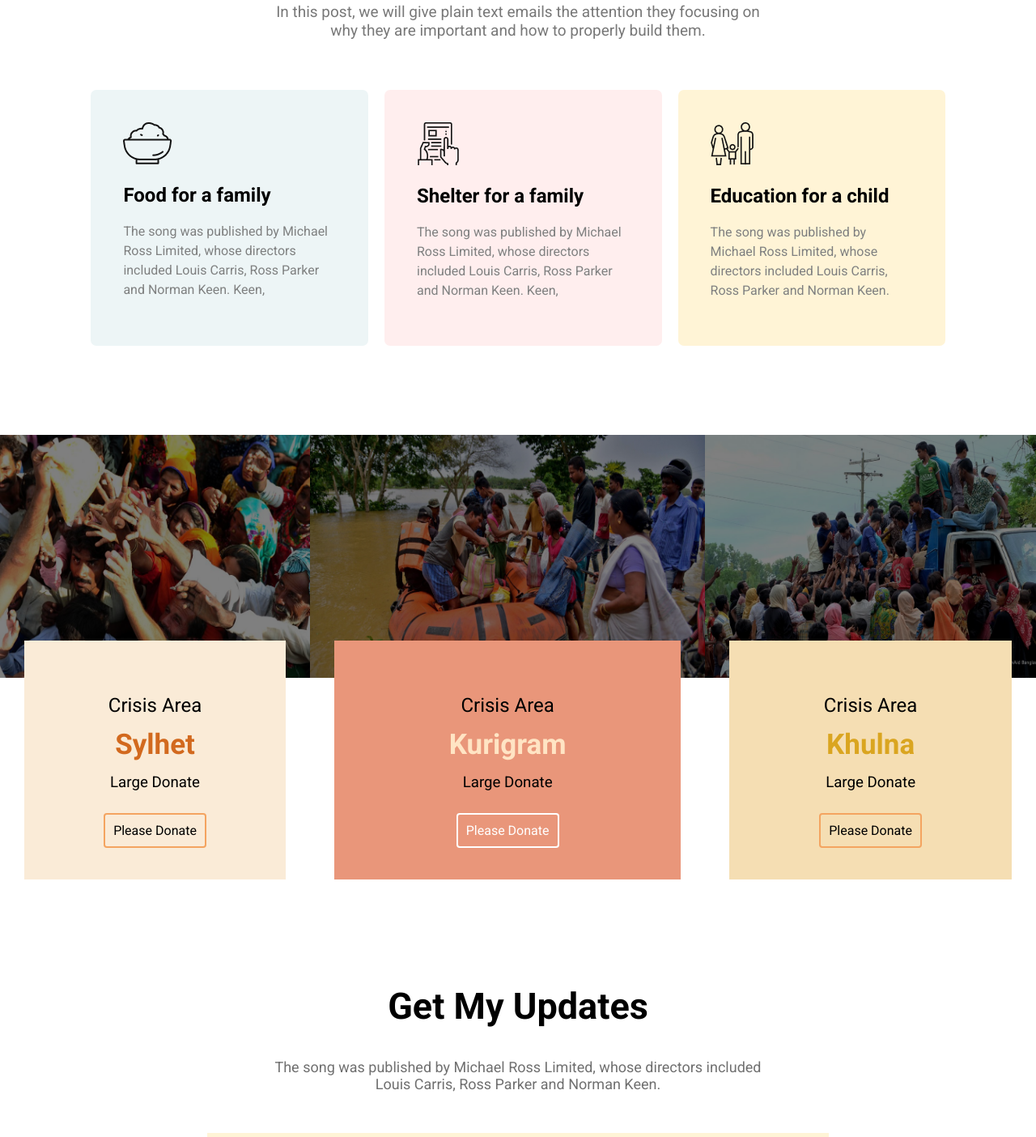
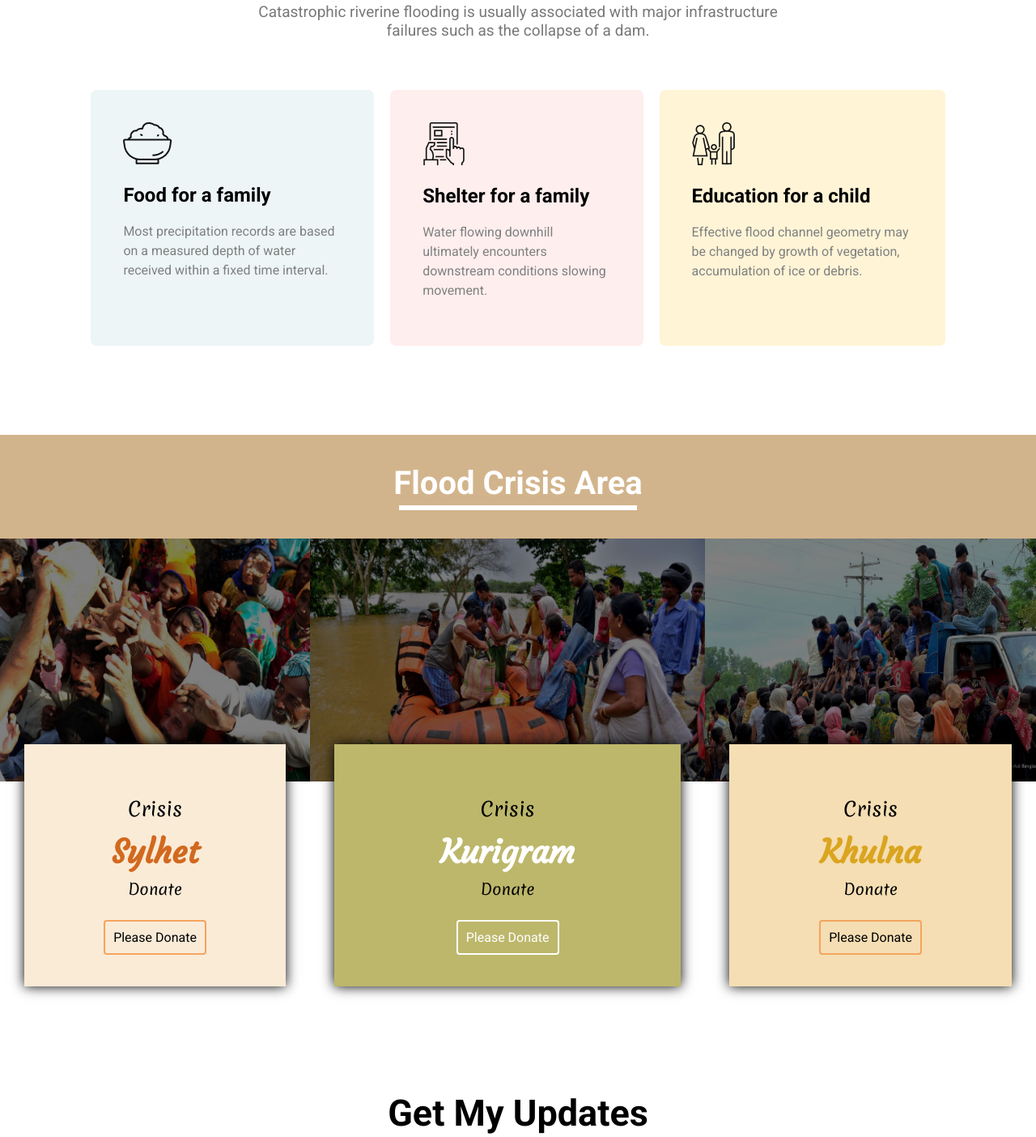
Before and after one commit to mamun102076/donate-today, a plain HTML site: page index.html in a window 1280 px wide. Shown: the part 1326-2730 px from the top of the page at 81% size. Drawn offline with Linux system fonts and the light colour scheme.

Commit message:
added crisis area header & style

```diff
--- a/index.html
+++ b/index.html
@@ -10,16 +10,23 @@
     <link rel="preconnect" href="https://fonts.googleapis.com">
     <link rel="preconnect" href="https://fonts.gstatic.com" crossorigin>
     <link href="https://fonts.googleapis.com/css2?family=Lobster&family=Roboto:ital,wght@0,400;0,700;1,300&display=swap" rel="stylesheet">
+    <link rel="preconnect" href="https://fonts.googleapis.com">
+    <link rel="preconnect" href="https://fonts.gstatic.com" crossorigin>
+    <link href="https://fonts.googleapis.com/css2?family=Merienda:wght@400;700&display=swap" rel="stylesheet">
+    <link rel="preconnect" href="https://fonts.googleapis.com">
+    <link rel="preconnect" href="https://fonts.gstatic.com" crossorigin>
+    <link href="https://fonts.googleapis.com/css2?family=Courgette&display=swap" rel="stylesheet">
+
     <link rel="stylesheet" href="style.css">
     <title>Donate Today</title>
 </head>
 <body>
 
-    <!--header-top-area------------------->
+    <!--header-top-area-section------------------->
     <section id="header-top-area">
         <div class="header-content">
             <h1>Let's Help Those Who Are More In Need</h1>
-            <p>In this post, we will give plain emails the attention they deserve—focusing <br> on why they are important properly build them.</p>
+            <p>Floods can happen on flat or low-lying areas when water is supplied by rainfall or snowmelt more rapidly than it can either infiltrate or run off.</p>
             <a class="donate-link" target="_blank" href="">Donate Now</a>
         </div>
     </section>
@@ -28,7 +35,7 @@
     <section id="donate-today-section">
         <div class="donate-today-area">
             <h1>Donate Today</h1>
-            <p>In this post, we will give plain text emails the attention they deserve—focusing on <br> why they are important and how to properly build them.</p>
+            <p>This relationship examines management methods which includes a wide range of flood <br>  management methods including but are not limited.</p>
             <div class="amount-area">
                 <div class="amount-quantity">
                     <span>100tk</span>
@@ -51,23 +58,23 @@
         <div class="donate-plan">
             <div class="donate-plan-top">
                 <h1>Our Donate Plan</h1>
-                <p>In this post, we will give plain text emails the attention they focusing on <br> why they are important and how to properly build them.</p>
+                <p>Catastrophic riverine flooding is usually associated with major infrastructure <br> failures such as the collapse of a dam.</p>
             </div>
             <div class="donate-plan-bottom">
                 <div class="food-area">
                     <img src="icons/food.png" alt="">
                     <h2>Food for a family</h2>
-                    <p>The song was published by Michael Ross Limited, whose directors included Louis Carris, Ross Parker and Norman Keen. Keen,</p>
+                    <p>Most precipitation records are based on a measured depth of water received within a fixed time interval.</p>
                 </div>
                 <div class="shelter-area">
                     <img src="icons/Frame-1.png" alt="">
                     <h2>Shelter for a family</h2>
-                    <p>The song was published by Michael Ross Limited, whose directors included Louis Carris, Ross Parker and Norman Keen. Keen,</p>
+                    <p>Water flowing downhill ultimately encounters downstream conditions slowing movement.</p>
                 </div>
                 <div class="education-area">
                     <img src="icons/shelter.png" alt="">
                     <h2>Education for a child</h2>
-                    <p>The song was published by Michael Ross Limited, whose directors included Louis Carris, Ross Parker and Norman Keen.</p>
+                    <p>Effective flood channel geometry may be changed by growth of vegetation, accumulation of ice or debris.</p>
                 </div>
             </div>
         </div>
@@ -76,15 +83,18 @@
 
     <!--flood-crisis-section------------------->
     <section id="flood-crisis">
+        <div class="crisis-top-area">
+            <h1>Flood Crisis Area</h1>
+        </div>
         <div class="crisis-area-content">
             <div class="crisis-area">
                 <div class="crisis-area-top">
                     <img src="images/donation0.jpg" alt="">
                 </div>
                 <div class="crisis-area-bottom first">
-                    <h2>Crisis Area</h2>
+                    <h2>Crisis</h2>
                     <h1 style="color: #D2691E;">Sylhet</h1>
-                    <h3>Large Donate</h3>
+                    <h3>Donate</h3>
                     <a class="crisis-link" target="_blank" href="">Please Donate</a>
                 </div>
             </div>
@@ -93,9 +103,9 @@
                     <img src="images/donation5.jpg" alt="">
                 </div>
                 <div class="crisis-area-bottom second">
-                    <h2>Crisis Area</h2>
-                    <h1 style="color: #FFE4C4;">Kurigram</h1>
-                    <h3>Large Donate</h3>
+                    <h2>Crisis</h2>
+                    <h1 style="color: #fff;">Kurigram</h1>
+                    <h3>Donate</h3>
                     <a class="crisis-link" target="_blank" href="">Please Donate</a>
                 </div>
             </div>
@@ -104,9 +114,9 @@
                     <img src="images/donation2.jpg" alt="">
                 </div>
                 <div class="crisis-area-bottom third">
-                    <h2>Crisis Area</h2>
+                    <h2>Crisis</h2>
                     <h1 style="color: #DAA520;">Khulna</h1>
-                    <h3>Large Donate</h3>
+                    <h3>Donate</h3>
                     <a class="crisis-link" target="_blank" href="">Please Donate</a>
                 </div>
             </div>
@@ -119,7 +129,7 @@
         <div class="get-update-content">
             <div class="get-update-top">
                 <h1>Get My Updates</h1>
-                <p>The song was published by Michael Ross Limited, whose directors included <br> Louis Carris, Ross Parker and Norman Keen.</p>
+                <p>Extreme flood events often result from coincidence such as unusually intense, warm <br> rainfall melting heavy snow pack.</p>
             </div>
             <div class="get-update-bottom">
                 <form action="">
--- a/style.css
+++ b/style.css
@@ -99,7 +99,6 @@ body{
     cursor: pointer;
 }
 
-
 /*donate-plan-section-------------*/
 #donate-plan-section{
     margin-top: 90px;
@@ -141,11 +140,30 @@ body{
     background-color: #FFF4D6;
 }
 
-
 /*flood-crisis---------------------*/
 #flood-crisis{
     margin-top: 100px;
     margin-bottom: 50px;
+}
+.crisis-top-area{
+    background-color: #D2B48C;
+    padding: 2px;
+}
+.crisis-top-area h1{
+    font-size: 40px;
+    text-align: center;
+    color: white;
+    position: relative;
+    padding-bottom: 10px;
+}
+.crisis-top-area h1::after{
+    position: absolute;
+    content: "";
+    bottom: 0;
+    left: 38.5%;
+    width: 23%;
+    height: 10%;
+    background-color: #fff;
 }
 .crisis-area-content{
     display: flex;
@@ -175,12 +193,13 @@ body{
     margin: 30px;
     margin-top: -50px;
     position: relative;
+    box-shadow: 0px 0px 15px #000;
 }
 .crisis-area-bottom.first{
     background-color: #FAEBD7;
 }
 .crisis-area-bottom.second{
-    background-color: #E9967A;
+    background-color: #BDB76B;
 }
 .crisis-area-bottom.third{
     background-color: #F5DEB3;
@@ -188,14 +207,17 @@ body{
 .crisis-area-bottom h2{
     margin-bottom: 0;
     font-weight: normal;
+    font-family: 'Merienda', cursive;
 }
 .crisis-area-bottom h3{
     margin-bottom: 40px;
     font-weight: normal;
+    font-family: 'Merienda', cursive;
 }
 .crisis-area-bottom h1{
-    font-size: 35px;
+    font-size: 40px;
     margin-bottom: 26px;
+    font-family: 'Courgette', cursive;
 }
 .crisis-link{
     text-decoration: none;
@@ -208,7 +230,6 @@ body{
     color: #fff;
     border: 2px solid #fff;
 }
-
 
 /*flood-crisis-------------------*/
 #get-update-area{
@@ -256,7 +277,6 @@ body{
     border-radius: 0 6px 6px 0;
 }
 
-
 /*footer-section-------------------*/
 footer{
     background-color: #0B0D17;
```
